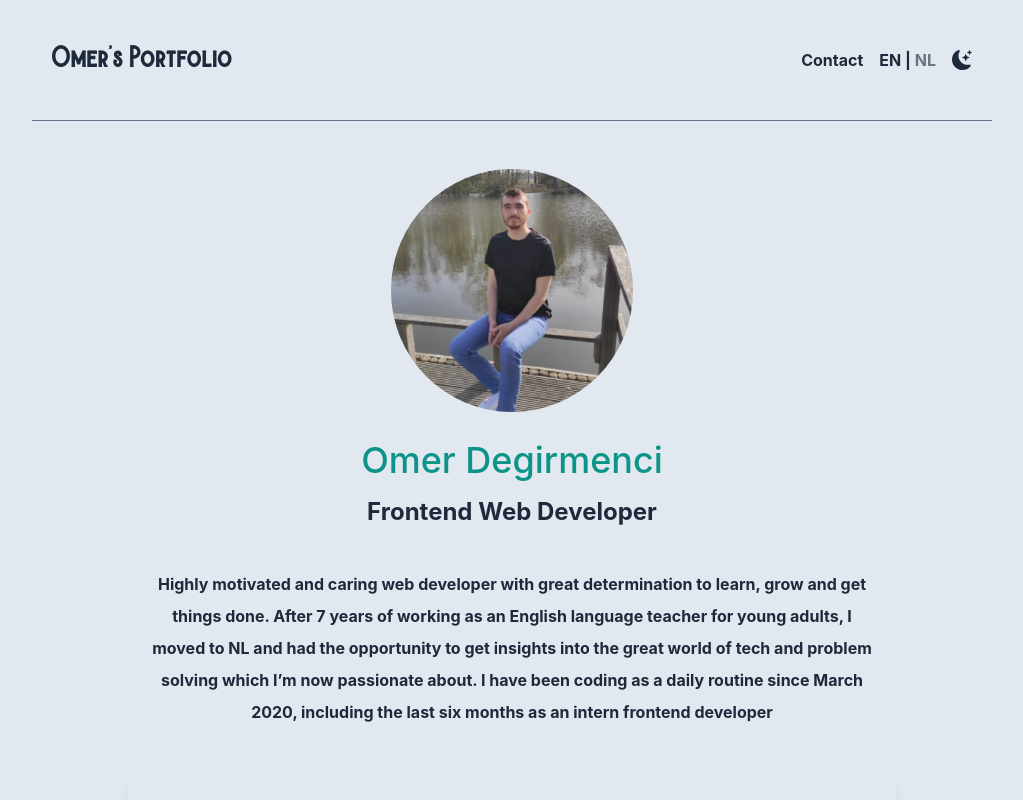
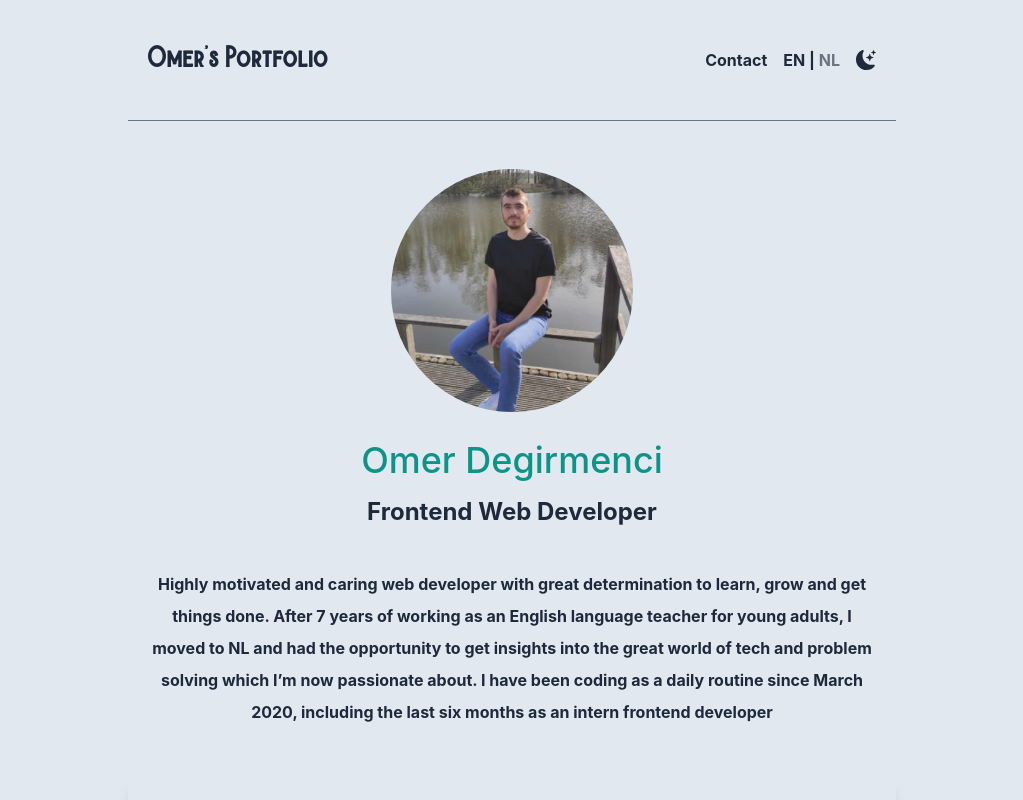
Before and after one commit to DegirmenciOmer/portfolio, a Next.js app in the folder portfolio-omer/: page / in a window 1280 px wide. Shown: the top 800 px of the page, without its empty margins (128-1151 px from the left). Built offline with nearby package versions, Linux system fonts and the light colour scheme.

Commit message:
fix max-width header

```diff
--- a/portfolio-omer/pages/index.tsx
+++ b/portfolio-omer/pages/index.tsx
@@ -24,7 +24,7 @@ export default function Home() {
       <div className={`md:px-20 lg:px-40 text-blue-100 font-bold ${switchBg} `}>
         <header className="sticky top-0 z-10">
           <nav
-            className={` ${switchBg} p-5 sm:py-10 mb-12 border-b border-slate-500 flex items-center justify-between ${
+            className={` ${switchBg} p-5 sm:py-10 mb-12 max-w-3xl mx-auto border-b border-slate-500 flex items-center justify-between ${
               darkMode ? "text-slate-100" : "text-slate-800"
             }`}
           >
```
